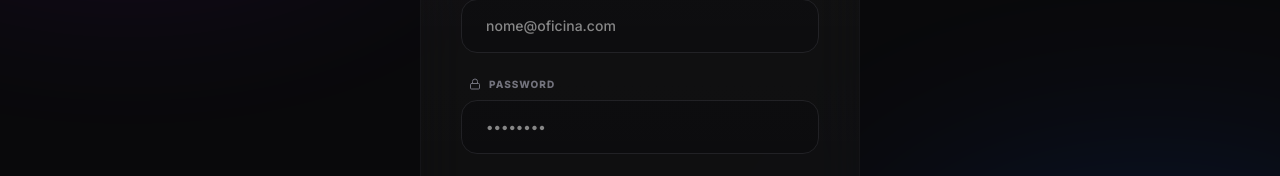
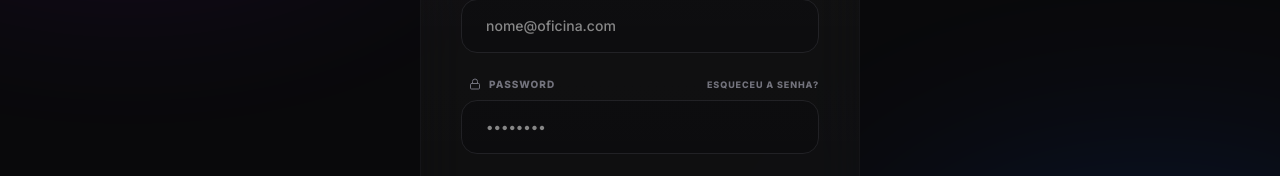
Before and after one commit to JoseEvilanio/motomasterPro, a React (Vite) app: page / in a window 1280 px wide. Shown: the part 343-519 px from the top of the page. Built offline with nearby package versions, Linux system fonts and the light colour scheme; no server answers.

Commit message:
feat: ajuste para recuperar senha!

```diff
--- a/components/AuthScreen.tsx
+++ b/components/AuthScreen.tsx
@@ -4,7 +4,7 @@ import { User, UserRole } from '../types';
 import { APP_NAME, ICONS } from '../constants';
 import { t } from '../translations';
 import { auth } from '../services/firebase';
-import { signInWithEmailAndPassword, createUserWithEmailAndPassword } from 'firebase/auth';
+import { signInWithEmailAndPassword, createUserWithEmailAndPassword, sendPasswordResetEmail } from 'firebase/auth';
 import { LogIn, UserPlus, Mail, Lock, User as UserIcon, ArrowRight, Bike, Search } from 'lucide-react';
 import { useNavigate } from 'react-router-dom';
 
@@ -14,6 +14,7 @@ interface AuthScreenProps {
 
 const AuthScreen: React.FC<AuthScreenProps> = ({ onLogin }) => {
   const [isLogin, setIsLogin] = useState(true);
+  const [isForgot, setIsForgot] = useState(false);
   const [loading, setLoading] = useState(false);
   const [email, setEmail] = useState('');
   const [password, setPassword] = useState('');
@@ -25,7 +26,12 @@ const AuthScreen: React.FC<AuthScreenProps> = ({ onLogin }) => {
     setLoading(true);
 
     try {
-      if (isLogin) {
+      if (isForgot) {
+        await sendPasswordResetEmail(auth, email);
+        alert("E-mail de recuperação enviado com sucesso! Verifique sua caixa de entrada.");
+        setIsForgot(false);
+        setIsLogin(true);
+      } else if (isLogin) {
         const userCredential = await signInWithEmailAndPassword(auth, email, password);
         onLogin({
           id: userCredential.user.uid,
@@ -46,7 +52,7 @@ const AuthScreen: React.FC<AuthScreenProps> = ({ onLogin }) => {
       console.error("Auth error:", error);
       let errorMessage = "Ocorreu um erro na autenticação.";
       if (error.code === 'auth/wrong-password') errorMessage = "Senha incorreta.";
-      if (error.code === 'auth/user-not-found') errorMessage = "Usuário não encontrado.";
+      if (error.code === 'auth/user-not-found') errorMessage = "E-mail não cadastrado.";
       if (error.code === 'auth/email-already-in-use') errorMessage = "Este e-mail já está em uso.";
       if (error.code === 'auth/weak-password') errorMessage = "A senha é muito fraca.";
       alert(errorMessage);
@@ -86,17 +92,17 @@ const AuthScreen: React.FC<AuthScreenProps> = ({ onLogin }) => {
           <div className="absolute inset-0 bg-gradient-to-b from-white/[0.02] to-transparent pointer-events-none" />
 
           <div className="flex items-center gap-3 mb-10">
-            <div className={`p-2 rounded-lg ${isLogin ? 'bg-purple-500/10' : 'bg-blue-500/10'}`}>
-              {isLogin ? <LogIn className="w-5 h-5 text-purple-400" /> : <UserPlus className="w-5 h-5 text-blue-400" />}
+            <div className={`p-2 rounded-lg ${isForgot ? 'bg-orange-500/10' : isLogin ? 'bg-purple-500/10' : 'bg-blue-500/10'}`}>
+              {isForgot ? <Mail className="w-5 h-5 text-orange-400" /> : isLogin ? <LogIn className="w-5 h-5 text-purple-400" /> : <UserPlus className="w-5 h-5 text-blue-400" />}
             </div>
             <h2 className="text-xl font-black text-white tracking-tight uppercase">
-              {isLogin ? t('login_title') : t('register_title')}
+              {isForgot ? "Recuperar Senha" : isLogin ? t('login_title') : t('register_title')}
             </h2>
           </div>
 
           <form className="space-y-6" onSubmit={handleAuth}>
             <AnimatePresence mode="wait">
-              {!isLogin && (
+              {!isLogin && !isForgot && (
                 <motion.div
                   key="name"
                   initial={{ opacity: 0, height: 0 }}
@@ -109,7 +115,7 @@ const AuthScreen: React.FC<AuthScreenProps> = ({ onLogin }) => {
                   </label>
                   <input
                     type="text"
-                    required
+                    required={!isLogin && !isForgot}
                     value={name}
                     onChange={(e) => setName(e.target.value)}
                     className="w-full bg-background-main/50 border border-border rounded-2xl px-6 py-4 text-sm text-white focus:outline-none focus:border-white/20 focus:ring-4 focus:ring-white/5 transition-all font-medium"
@@ -117,6 +123,22 @@ const AuthScreen: React.FC<AuthScreenProps> = ({ onLogin }) => {
                   />
                 </motion.div>
               )}
+            </AnimatePresence>
+
+            <AnimatePresence mode="wait">
+              {isForgot ? (
+                <motion.div
+                  key="forgot"
+                  initial={{ opacity: 0, y: 10 }}
+                  animate={{ opacity: 1, y: 0 }}
+                  exit={{ opacity: 0, y: -10 }}
+                  className="space-y-4"
+                >
+                  <p className="text-zinc-400 text-xs text-center px-4">
+                    Insira seu e-mail para receber as instruções de recuperação de senha.
+                  </p>
+                </motion.div>
+              ) : null}
             </AnimatePresence>
 
             <div className="space-y-2">
@@ -133,32 +155,53 @@ const AuthScreen: React.FC<AuthScreenProps> = ({ onLogin }) => {
               />
             </div>
 
-            <div className="space-y-2">
+            <AnimatePresence mode="wait">
+              {!isForgot && (
+                <motion.div
+                  key="password-field"
+                  initial={{ opacity: 0, height: 0 }}
+                  animate={{ opacity: 1, height: 'auto' }}
+                  exit={{ opacity: 0, height: 0 }}
+                  className="space-y-2"
+                >
+                  <div className="flex justify-between items-center">
                     <label className="text-[10px] font-black text-zinc-500 uppercase tracking-widest ml-2 flex items-center gap-2">
                       <Lock className="w-3 h-3" /> {t('password')}
                     </label>
+                    {isLogin && (
+                      <button
+                        type="button"
+                        onClick={() => setIsForgot(true)}
+                        className="text-[9px] font-black uppercase tracking-widest text-zinc-500 hover:text-white transition-colors"
+                      >
+                        Esqueceu a senha?
+                      </button>
+                    )}
+                  </div>
                   <input
                     type="password"
-                required
+                    required={!isForgot}
                     value={password}
                     onChange={(e) => setPassword(e.target.value)}
                     className="w-full bg-background-main/50 border border-border rounded-2xl px-6 py-4 text-sm text-white focus:outline-none focus:border-white/20 focus:ring-4 focus:ring-white/5 transition-all font-medium"
                     placeholder="••••••••"
                   />
-            </div>
+                </motion.div>
+              )}
+            </AnimatePresence>
 
             <button
               type="submit"
               disabled={loading}
               className="group relative w-full overflow-hidden"
             >
-              <div className="absolute inset-0 bg-white group-hover:bg-zinc-200 transition-colors" />
-              <div className="relative h-14 flex items-center justify-center gap-3 text-black text-[10px] font-black uppercase tracking-widest">
+              <div className={`absolute inset-0 ${isForgot ? 'bg-orange-500 group-hover:bg-orange-600' : 'bg-white group-hover:bg-zinc-200'} transition-colors`} />
+              <div className={`relative h-14 flex items-center justify-center gap-3 ${isForgot ? 'text-white' : 'text-black'} text-[10px] font-black uppercase tracking-widest`}>
                 {loading ? (
-                  <div className="w-4 h-4 border-2 border-black/20 border-t-black rounded-full animate-spin"></div>
+                  <div className={`w-4 h-4 border-2 ${isForgot ? 'border-white/20 border-t-white' : 'border-black/20 border-t-black'} rounded-full animate-spin`}></div>
                 ) : (
                   <>
-                    <span>{isLogin ? t('sign_in') : t('get_started')}</span>
+                    <span>{isForgot ? "Enviar Recuperação" : isLogin ? t('sign_in') : t('get_started')}</span>
                     <ArrowRight className="w-4 h-4 group-hover:translate-x-1 transition-transform" />
                   </>
                 )}
@@ -167,6 +210,15 @@ const AuthScreen: React.FC<AuthScreenProps> = ({ onLogin }) => {
           </form>
 
           <div className="mt-10 pt-8 border-t border-border/50 text-center space-y-4">
+            {isForgot ? (
+              <button
+                type="button"
+                onClick={() => setIsForgot(false)}
+                className="text-[11px] font-black uppercase tracking-widest text-zinc-500 hover:text-white transition-colors block w-full"
+              >
+                Voltar para o login
+              </button>
+            ) : (
               <button
                 type="button"
                 onClick={() => setIsLogin(!isLogin)}
@@ -177,6 +229,7 @@ const AuthScreen: React.FC<AuthScreenProps> = ({ onLogin }) => {
                   {isLogin ? t('register_title') : t('sign_in')}
                 </span>
               </button>
+            )}
 
             <button
               type="button"
@@ -187,9 +240,9 @@ const AuthScreen: React.FC<AuthScreenProps> = ({ onLogin }) => {
               <span>{t('consult_os')}</span>
             </button>
           </div>
-        </div >
-      </motion.div >
-    </div >
+        </div>
+      </motion.div>
+    </div>
   );
 };
 
```
Lines whose indentation alone changed are shown as unchanged.
